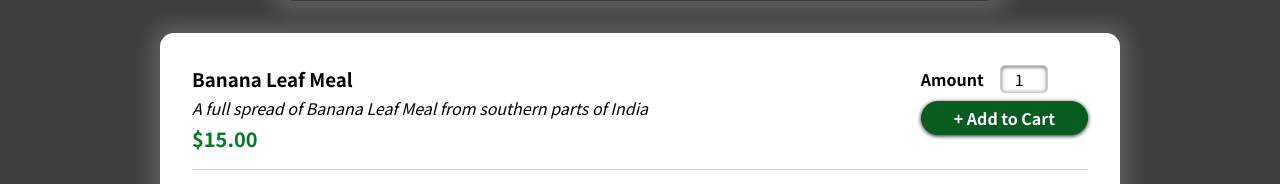
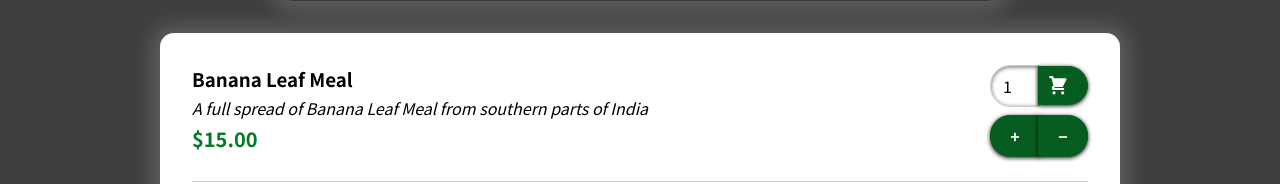
Before and after one commit to rubanero14/React-Lessons-Section11-Building-Food-Order-App, a React (Create React App) app: page / in a window 1280 px wide. Shown: the part 598-782 px from the top of the page. Built offline with nearby package versions, Linux system fonts and the light colour scheme.

Commit message:
changes on add to cart functionality and revamped UI

```diff
--- a/src/components/Meals/MealItem/MealItem.js
+++ b/src/components/Meals/MealItem/MealItem.js
@@ -27,7 +27,11 @@ const MealItem = (props) => {
         <div className={styles.price}>${props.meal.price.toFixed(2)}</div>
       </div>
       <div>
-        <MealItemForm id={props.meal.id} onAddToCart={addToCartHandler} />
+        <MealItemForm
+          id={props.meal.id}
+          onAddToCart={addToCartHandler}
+          meal={props.meal}
+        />
       </div>
     </li>
   );
--- a/src/components/Meals/MealItem/MealItemForm.js
+++ b/src/components/Meals/MealItem/MealItemForm.js
@@ -2,12 +2,29 @@ import React, { useState, useEffect, useRef } from "react";
 
 import Input from "../../UI/Input/Input";
 import Button from "../../UI/Button/Button";
+import CartIcon from "../../Cart/CartIcon";
 
 import styles from "./MealItemForm.module.css";
 
 const MealItemForm = (props) => {
   // Watch and update changes in input value below and store it in a variable using useRef() hook
   const amountInputRef = useRef();
+
+  const addVal = () => {
+    if (+amountInputRef.current.value === 5) {
+      return (amountInputRef.current.value = 5);
+    } else {
+      return (amountInputRef.current.value = +amountInputRef.current.value + 1);
+    }
+  };
+
+  const reduceVal = () => {
+    if (+amountInputRef.current.value === 1) {
+      return (amountInputRef.current.value = 1);
+    } else {
+      return (amountInputRef.current.value = +amountInputRef.current.value - 1);
+    }
+  };
 
   const [isMobile, setIsMobile] = useState(window.innerWidth < 500);
 
@@ -26,8 +43,6 @@ const MealItemForm = (props) => {
   useEffect(() => {
     window.addEventListener("resize", handleResize);
   }, [isMobile]);
-
-  const buttonText = (text) => (!isMobile ? text : "+");
 
   const submitHandler = (e) => {
     e.preventDefault();
@@ -51,19 +66,30 @@ const MealItemForm = (props) => {
 
   return (
     <form className={styles.form} onSubmit={submitHandler}>
+      <div className={styles.addToCartForm}>
         <Input
           ref={amountInputRef} // Forwarding ref value into child component
-        label="Amount"
           input={{
             id: "amount-" + props.id,
             type: "number",
             min: "1",
             max: "5",
             step: "1",
-          defaultValue: "1",
+            defaultValue: 1,
           }}
         />
-      <Button type="submit">{buttonText("+ Add to Cart")}</Button>
+        <Button type="submit">
+          <CartIcon className={styles.icon} />
+        </Button>
+      </div>
+      <div className={styles.actions}>
+        <Button onClick={addVal} type="button">
+          +
+        </Button>
+        <Button onClick={reduceVal} type="button">
+          −
+        </Button>
+      </div>
       {error && <p>Please ensure choose a valid value in betwen 1 to 5</p>}
     </form>
   );
--- a/src/components/Meals/MealItem/MealItemForm.module.css
+++ b/src/components/Meals/MealItem/MealItemForm.module.css
@@ -24,6 +24,54 @@
   border-color: #053f15;
 }
 
+.form .icon {
+  width: 1.35rem;
+  height: 1.35rem;
+  display: flex;
+  align-items: center;
+  justify-content: center;
+}
+
+.form .addToCartForm {
+  display: flex;
+  justify-content: center;
+  align-items: center;
+}
+
+.form .addToCartForm input {
+  width: 3rem;
+  border-radius: 5px;
+  border: 1px solid #ccc;
+  font: inherit;
+  padding: 0.5rem;
+  border-radius: 20px 0 0 20px;
+  width: 50px;
+}
+
+.form .addToCartForm button {
+  border-radius: 0 20px 20px 0;
+  padding: 0.5rem;
+  margin-left: -2px;
+  margin-bottom: 8px;
+  width: 50px;
+}
+
+.form .actions button:first-child {
+  border-radius: 20px 0 0 20px;
+  padding: 0.5rem;
+  margin-left: -2px;
+  margin-bottom: 8px;
+  width: 50px;
+}
+
+.form .actions button:last-child {
+  border-radius: 0 20px 20px 0;
+  padding: 0.5rem;
+  margin-left: -2px;
+  margin-bottom: 8px;
+  width: 50px;
+}
+
 @media (width >= 500px) and (width <= 778px) {
   .form button {
     font-size: 12px;
```
Also changed, not shown: src/components/UI/Input/Input.module.css (indentation only), 7 other files (tests, documents, lock files or other folders). Lines whose indentation alone changed are shown as unchanged.
